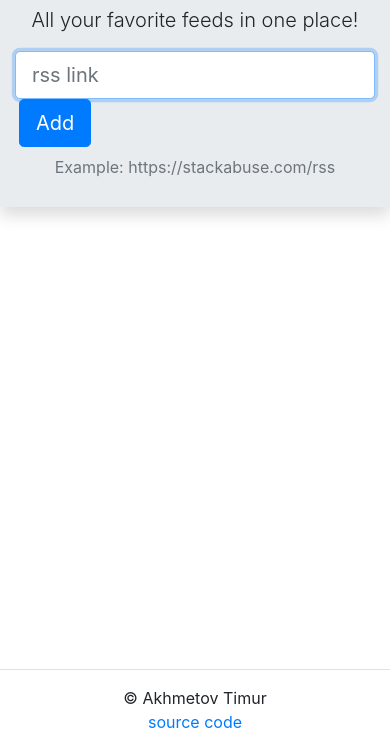
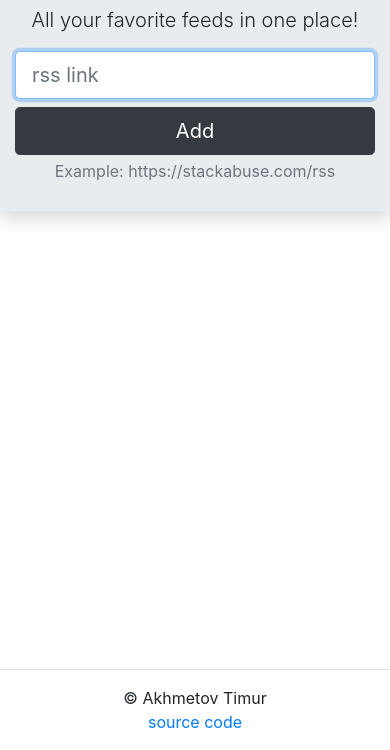
Before and after one commit to timursus/RSS-reader, a website built with webpack: page src/index.html in a window 390 px wide. Shown: the part 94-844 px from the top of the page. Built offline with nearby package versions, Linux system fonts and the light colour scheme; what melanke-watchjs would draw is missing.

Commit message:
adapt form for small screens

```diff
--- a/src/index.html
+++ b/src/index.html
@@ -15,9 +15,15 @@
             <h1 class="display-4">RSS reader</h1>
             <p class="lead">All your favorite feeds in one place!</p>
 
-            <form action="#" class="rss-form form-inline mb-2">
-              <input autofocus type="text" required name="url" class="form-control form-control-lg flex-grow-1" placeholder="rss link">
-              <button type="submit" class="btn btn-lg btn-primary ml-1">Add</button>
+            <form action="#" class="rss-form">
+              <div class="form-row">
+                <div class="col mb-2">
+                  <input autofocus type="text" required name="url" class="form-control form-control-lg" placeholder="rss link">
+                </div>
+                <div class="col-12 col-sm-auto">
+                  <button type="submit" class="btn btn-lg btn-dark btn-block">Add</button>
+                </div>
+              </div>
             </form>
 
             <p class="text-muted my-1">Example: https://stackabuse.com/rss</p>
```
